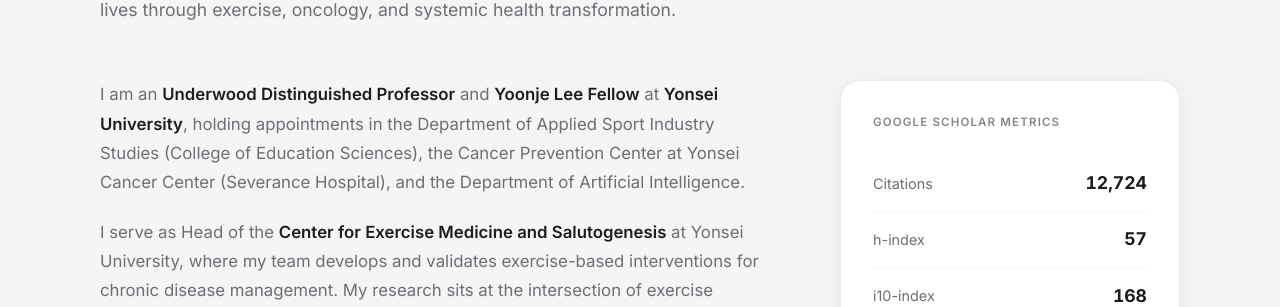
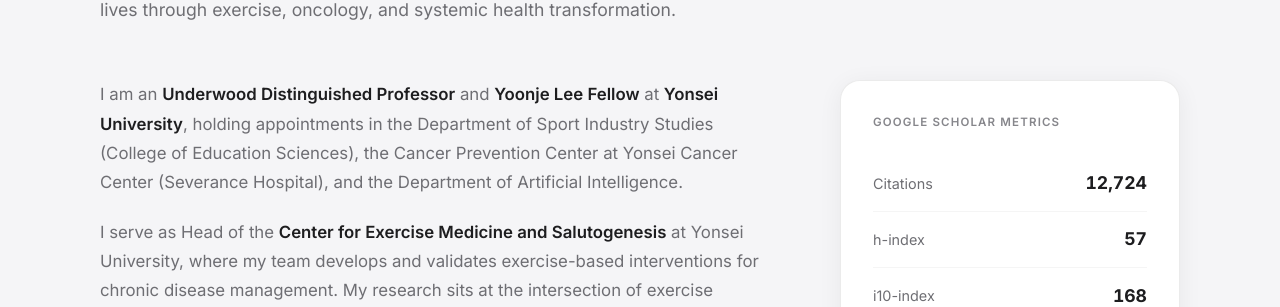
Before and after one commit to justinjeon70-hue/justin-jeon-website, a Jekyll site: the page built from index.html, in a window 1280 px wide and 900 px high, scrolled down 1041 px. Shown: the part 146-453 px from the top of the window. Built offline with Jekyll 4.4.1, drawn with Linux system fonts in a browser that asks for light colours; some of the changed text lies outside the part shown.

Commit message:
Fix: revert English dept name to Department of Sport Industry Studies

```diff
--- a/index.html
+++ b/index.html
@@ -771,7 +771,7 @@
             <div class="about-text">
                 <p class="fade-in" data-i18n="about.p1" data-i18n-html="true">
                     I am an <strong>Underwood Distinguished Professor</strong> and <strong>Yoonje Lee Fellow</strong> at <strong>Yonsei University</strong>, holding appointments in the
-                    Department of Applied Sport Industry Studies (College of Education Sciences), the Cancer Prevention Center at Yonsei Cancer Center
+                    Department of Sport Industry Studies (College of Education Sciences), the Cancer Prevention Center at Yonsei Cancer Center
                     (Severance Hospital), and the Department of Artificial Intelligence.
                 </p>
                 <p class="fade-in" data-i18n="about.p2" data-i18n-html="true">
@@ -1020,7 +1020,7 @@
                 <div class="contact-icon-wrap">&#127970;</div>
                 <div>
                     <div class="contact-label" data-i18n="contact.office">Office</div>
-                    <div class="contact-value" data-i18n="contact.office.val" data-i18n-html="true">Department of Applied Sport Industry Studies<br>College of Education Sciences<br>Yonsei University, Seoul</div>
+                    <div class="contact-value" data-i18n="contact.office.val" data-i18n-html="true">Department of Sport Industry Studies<br>College of Education Sciences<br>Yonsei University, Seoul</div>
                 </div>
             </div>
             <div class="contact-card fade-in fade-in-delay-3">
```
